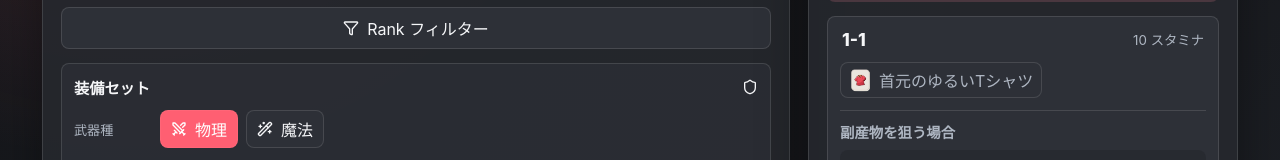
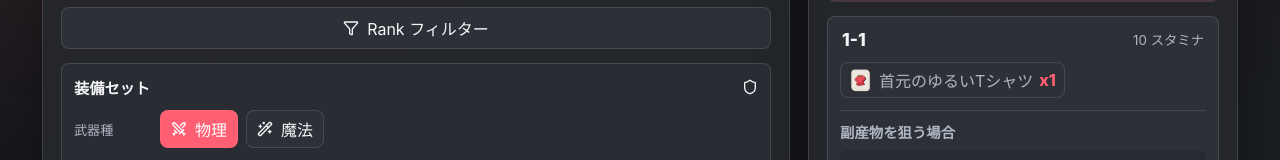
Before and after one commit to roflsunriz/trickcal-tools-clone, a React (Vite) app: page / in a window 1280 px wide. Both pictures are taken after a click on the button "首元のゆるいTシャツ". Shown: the part 326-486 px from the top of the page. Built offline with nearby package versions, Linux system fonts and the light colour scheme.

Commit message:
feat: スイープツールの材料管理を強化し、必要な材料数を計算する機能を追加

```diff
--- a/src/styles.css
+++ b/src/styles.css
@@ -460,6 +460,12 @@ input {
   white-space: nowrap;
 }
 
+.material-chip .material-quantity {
+  flex: 0 0 auto;
+  color: var(--accent);
+  font-weight: 800;
+}
+
 .alternatives {
   margin: 0 12px 12px;
   padding-top: 10px;
--- a/src/tools/sweep/SweepTool.tsx
+++ b/src/tools/sweep/SweepTool.tsx
@@ -3,7 +3,12 @@ import { useMemo, useState } from "react";
 import { useI18n } from "../../i18n";
 import rawData from "./data.json";
 import { getMaterialImagePath, getMaterialName } from "./materialNames";
-import { buildEquipmentSet, quickRanks, requiredEquipmentRanks } from "./quickEquipment";
+import {
+  buildEquipmentRequirements,
+  getDefaultMaterialCount,
+  quickRanks,
+  requiredEquipmentRanks,
+} from "./quickEquipment";
 import { buildStageData, createSweepPlan, getAlternativeStages, getMissingMaterials } from "./sweep";
 import type { MaterialId, SweepData } from "./types";
 import type { WeaponType } from "./quickEquipment";
@@ -19,9 +24,25 @@ function readSelectedMaterials() {
   try {
     const value = localStorage.getItem(selectedStorageKey);
     const parsed = value ? JSON.parse(value) : [];
-    return new Set<string>(Array.isArray(parsed) ? parsed.filter((material) => material in data) : []);
+    if (Array.isArray(parsed)) {
+      return new Map<MaterialId, number>(
+        parsed
+          .filter((material) => material in data)
+          .map((material) => [material, getDefaultMaterialCount(data[material].rank)]),
+      );
+    }
+    if (parsed && typeof parsed === "object") {
+      const entries: Array<[MaterialId, number]> = [];
+      for (const [material, quantity] of Object.entries(parsed)) {
+        if (material in data && typeof quantity === "number" && quantity > 0) {
+          entries.push([material, quantity]);
+        }
+      }
+      return new Map<MaterialId, number>(entries);
+    }
+    return new Map<MaterialId, number>();
   } catch {
-    return new Set<string>();
+    return new Map<MaterialId, number>();
   }
 }
 
@@ -36,7 +57,7 @@ function readSelectedRanks() {
 
 export function SweepTool() {
   const { locale, t } = useI18n();
-  const [selected, setSelected] = useState<Set<MaterialId>>(readSelectedMaterials);
+  const [selectedQuantities, setSelectedQuantities] = useState<Map<MaterialId, number>>(readSelectedMaterials);
   const [selectedRanks, setSelectedRanks] = useState<Set<number>>(readSelectedRanks);
   const [query, setQuery] = useState("");
   const [page, setPage] = useState(1);
@@ -44,6 +65,7 @@ export function SweepTool() {
   const [weaponType, setWeaponType] = useState<WeaponType>("physical");
 
   const stageData = useMemo(() => buildStageData(data), []);
+  const selected = useMemo(() => new Set(selectedQuantities.keys()), [selectedQuantities]);
   const filteredMaterials = useMemo(() => {
     const normalizedQuery = query.trim().toLowerCase();
     return materials.filter((material) => {
@@ -58,14 +80,19 @@ export function SweepTool() {
   const visibleMaterials = filteredMaterials.slice((page - 1) * pageSize, page * pageSize);
   const plan = useMemo(() => createSweepPlan(selected, stageData), [selected, stageData]);
   const missingMaterials = useMemo(() => getMissingMaterials(selected, plan, stageData), [selected, plan, stageData]);
+  const requiredMaterialCount = useMemo(
+    () => Array.from(selectedQuantities.values()).reduce((total, quantity) => total + quantity, 0),
+    [selectedQuantities],
+  );
+  const estimatedStamina = requiredMaterialCount * 10;
   const alternatives = useMemo(
     () => getAlternativeStages(plan, selected, data, stageData),
     [plan, selected, stageData],
   );
 
-  function persistSelected(nextSelected: Set<MaterialId>) {
-    setSelected(nextSelected);
-    localStorage.setItem(selectedStorageKey, JSON.stringify(Array.from(nextSelected)));
+  function persistSelected(nextSelectedQuantities: Map<MaterialId, number>) {
+    setSelectedQuantities(nextSelectedQuantities);
+    localStorage.setItem(selectedStorageKey, JSON.stringify(Object.fromEntries(nextSelectedQuantities)));
   }
 
   function persistRanks(nextRanks: Set<number>) {
@@ -75,17 +102,17 @@ export function SweepTool() {
   }
 
   function toggleMaterial(material: MaterialId) {
-    const nextSelected = new Set(selected);
-    if (nextSelected.has(material)) {
-      nextSelected.delete(material);
+    const nextSelectedQuantities = new Map(selectedQuantities);
+    if (nextSelectedQuantities.has(material)) {
+      nextSelectedQuantities.delete(material);
     } else {
-      nextSelected.add(material);
+      nextSelectedQuantities.set(material, getDefaultMaterialCount(data[material].rank));
     }
-    persistSelected(nextSelected);
+    persistSelected(nextSelectedQuantities);
   }
 
   function clearSelection() {
-    persistSelected(new Set());
+    persistSelected(new Map());
   }
 
   function toggleRank(rank: number) {
@@ -109,7 +136,7 @@ export function SweepTool() {
 
   function selectEquipmentSet(rank: number) {
     const requiredRanks = requiredEquipmentRanks(rank);
-    persistSelected(new Set(buildEquipmentSet(rank, weaponType, data)));
+    persistSelected(new Map(Object.entries(buildEquipmentRequirements(rank, weaponType, data))));
     persistRanks(new Set(requiredRanks));
     setQuery("");
   }
@@ -265,7 +292,7 @@ export function SweepTool() {
             <>
               <div className="plan-summary">
                 <strong>{plan.length}</strong>
-                <span>{t("sweep.planSummary", { stamina: plan.length * 10 })}</span>
+                <span>{t("sweep.planSummary", { stamina: estimatedStamina })}</span>
               </div>
 
               {missingMaterials.length > 0 ? (
@@ -298,6 +325,7 @@ export function SweepTool() {
                                 onError={(event) => (event.currentTarget.style.display = "none")}
                               />
                               <span>{getMaterialName(material, locale)}</span>
+                              <span className="material-quantity">x{selectedQuantities.get(material) ?? 1}</span>
                             </button>
                           ))}
                         </div>
--- a/src/tools/sweep/quickEquipment.ts
+++ b/src/tools/sweep/quickEquipment.ts
@@ -91,26 +91,57 @@ export const requiredEquipmentRankMap: Record<number, number[]> = {
   9: [8, 9],
 };
 
+export const requiredMaterialCountByTargetRank: Record<number, Record<number, number>> = {
+  2: { 1: 4, 2: 10 },
+  3: { 2: 8, 3: 18 },
+  4: { 4: 20 },
+  5: { 4: 12, 5: 30 },
+  6: { 5: 14, 6: 36 },
+  7: { 7: 42 },
+  8: { 7: 18, 8: 46 },
+  9: { 8: 20, 9: 52 },
+};
+
 export function requiredEquipmentRanks(rank: number) {
   return requiredEquipmentRankMap[rank] ?? [rank];
 }
 
-export function buildEquipmentSet(rank: number, weaponType: WeaponType, data: SweepData) {
-  return requiredEquipmentRanks(rank).flatMap((requiredRank) => {
+export function getRequiredMaterialCount(targetRank: number, materialRank: number) {
+  return requiredMaterialCountByTargetRank[targetRank]?.[materialRank] ?? 1;
+}
+
+export function getDefaultMaterialCount(materialRank: number) {
+  return getRequiredMaterialCount(materialRank, materialRank);
+}
+
+export function buildEquipmentRequirements(rank: number, weaponType: WeaponType, data: SweepData) {
+  return requiredEquipmentRanks(rank).reduce<Record<MaterialId, number>>((requirements, requiredRank) => {
+    const count = getRequiredMaterialCount(rank, requiredRank);
     if (requiredRank === 1) {
-      return Object.keys(data).filter((material) => data[material].rank === 1);
+      for (const material of Object.keys(data).filter((item) => data[item].rank === 1)) {
+        requirements[material] = count;
+      }
+      return requirements;
     }
 
     const equipment = equipmentByRank[requiredRank];
-    if (!equipment) return [];
+    if (!equipment) return requirements;
 
-    return [
+    for (const material of [
       equipment[weaponType],
       equipment.armor,
       equipment.hat,
       equipment.boots,
       equipment.sparkling,
       equipment.brilliant,
-    ];
-  });
+    ]) {
+      requirements[material] = count;
+    }
+
+    return requirements;
+  }, {});
 }
+
+export function buildEquipmentSet(rank: number, weaponType: WeaponType, data: SweepData) {
+  return Object.keys(buildEquipmentRequirements(rank, weaponType, data));
+}
```
Also changed, not shown: 1 other file (tests, documents, lock files or other folders).
